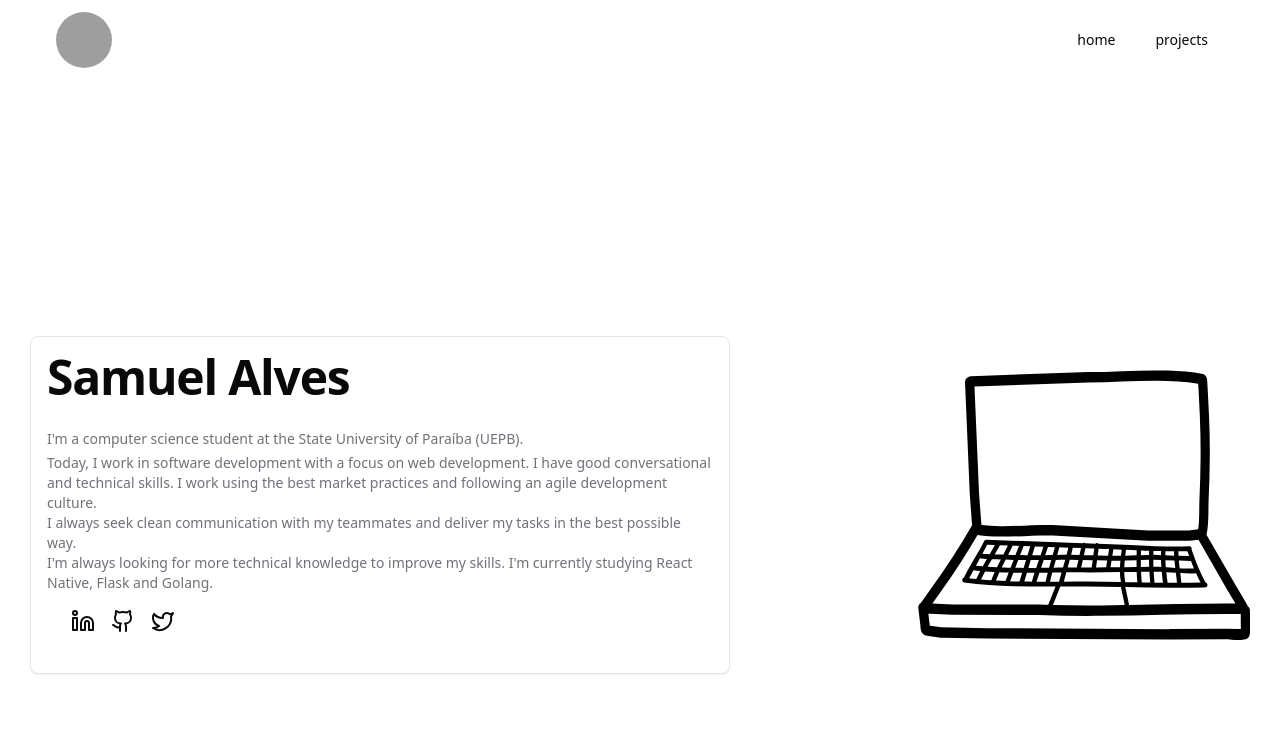
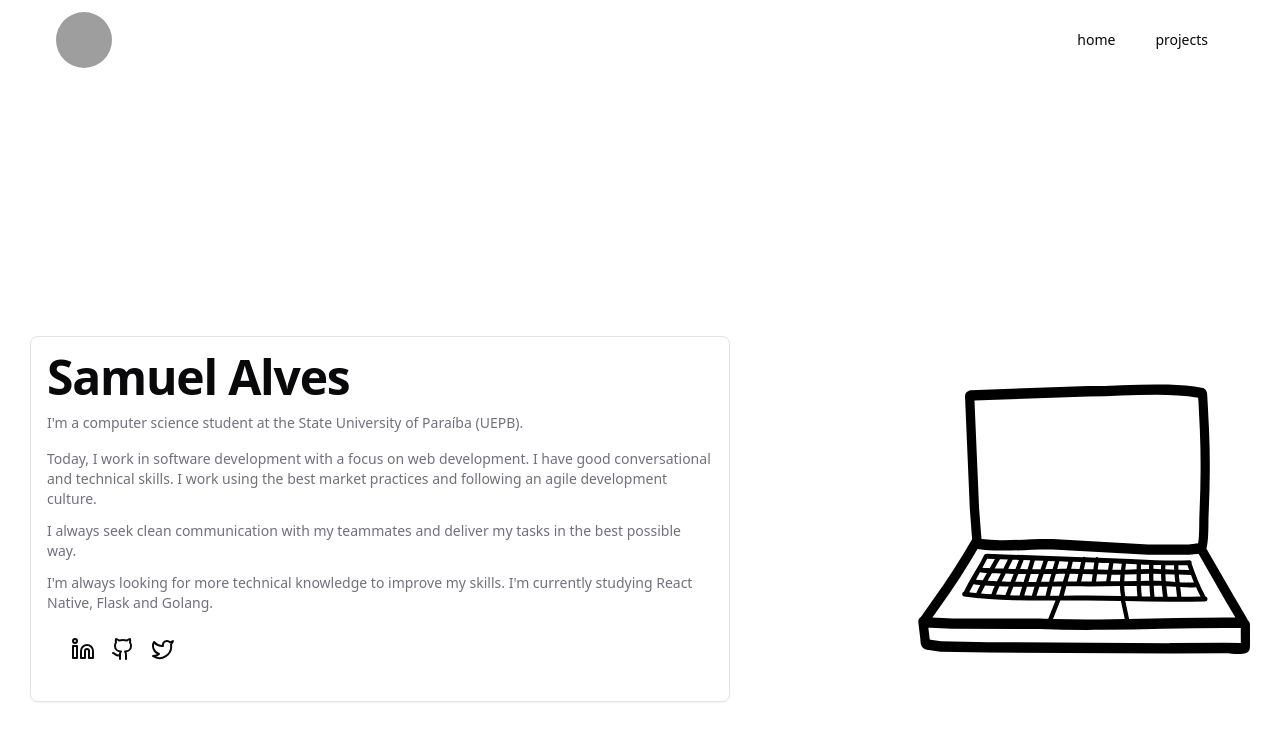
Before and after one commit to samuelfsd/sm-portfolio, a React (Vite) app: page / in a window 1280 px wide. Shown: the top 740 px of the page. Built offline with nearby package versions, Linux system fonts and the light colour scheme; grey boxes are pictures that could not be loaded.

Commit message:
fix: change spacing

```diff
--- a/src/pages/Home.tsx
+++ b/src/pages/Home.tsx
@@ -14,14 +14,16 @@ export const Home = () => {
         <CardTitle className="scroll-m-20 text-4xl font-extrabold tracking-tight lg:text-5xl">
           Samuel Alves
         </CardTitle>
+        <div className="flex flex-col gap-3 mt-2 mb-2">
           <CardDescription className="leading-7 [&:not(:first-child)]:mt-6">
             I'm a computer science student at the State University of Paraíba
             (UEPB).
           </CardDescription>
           <CardDescription>
-          Today, I work in software development with a focus on web development.
-          I have good conversational and technical skills. I work using the best
-          market practices and following an agile development culture.
+            Today, I work in software development with a focus on web
+            development. I have good conversational and technical skills. I work
+            using the best market practices and following an agile development
+            culture.
           </CardDescription>
           <CardDescription>
             I always seek clean communication with my teammates and deliver my
@@ -29,10 +31,10 @@ export const Home = () => {
           </CardDescription>
 
           <CardDescription>
-          I'm always looking for more technical knowledge to improve my skills.
-          I'm currently studying React Native, Flask and Golang.
+            I'm always looking for more technical knowledge to improve my
+            skills. I'm currently studying React Native, Flask and Golang.
           </CardDescription>
-
+        </div>
         <CardFooter className="flex mt-4 items-center gap-4">
           <Linkedin />
           <Github />
```
Lines whose indentation alone changed are shown as unchanged.
